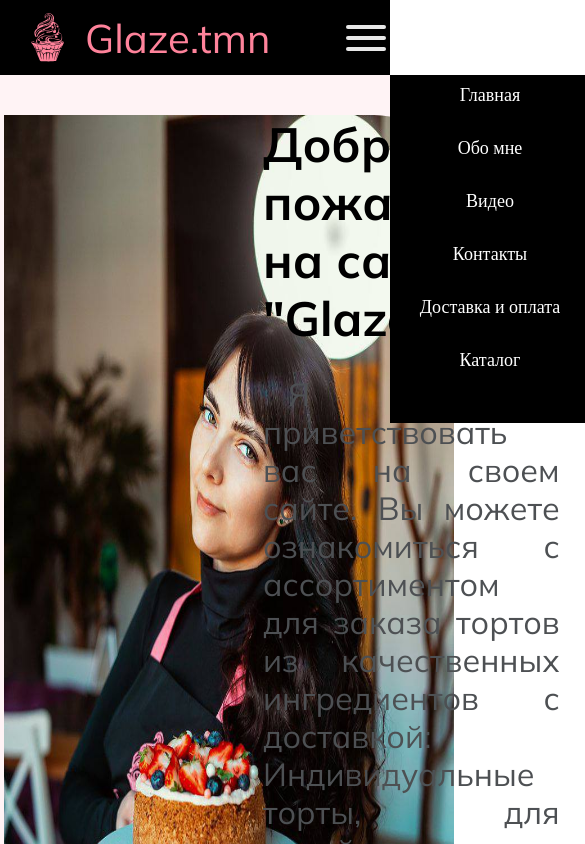
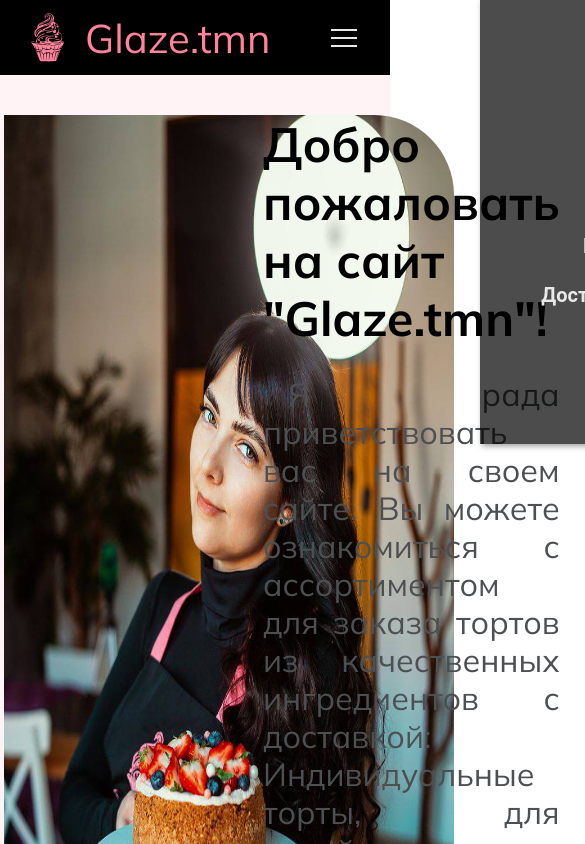
Before and after one commit to ZakirovaVera/DiplomProject_ZakirovaV, a Vue app: page / in a window 390 px wide. Shown: the top 844 px of the page, 585 px wide, since content can reach past the window. Built offline with nearby package versions, Linux system fonts and the light colour scheme.

Commit message:
HeaderComponent бургер меню редакт

```diff
--- a/src/components/HeaderComponent.vue
+++ b/src/components/HeaderComponent.vue
@@ -10,14 +10,16 @@
             <router-link class="header__right__a" :class="{ active: item.title == active }" @click="clickNav(item.title)"
                 :to="item.url" v-for="item in menulinks" :key="item.id">{{ item.title }}</router-link>
         </nav>
-        <div class="header__menu">
-            <input type="checkbox" id="burger-checkbox" class="burger-checkbox">
-            <label for="burger-checkbox" class="burger"></label>
-            <ul class="menu-list">
-                <router-link class="header__right__a menu-item" :class="{ active: item.title == active }"
+        <div class="hamburger-menu">
+            <input id="menu__toggle" type="checkbox" />
+            <label class="menu__btn" for="menu__toggle">
+                <span></span>
+            </label>
+            <nav class="menu__box">
+                <router-link class="header__right__a menu__item" :class="{ active: item.title == active }"
                     @click="clickNav(item.title)" :to="item.url" v-for="item in menulinks" :key="item.id">{{ item.title
                     }}</router-link>
-            </ul>
+            </nav>
         </div>
     </header>
 </template>
@@ -113,94 +115,94 @@
     }
 }
 
-.header__menu {
-    display: none;
-    padding-right: 4px;
-}
-
-.burger-checkbox {
-    position: absolute;
+#menu__toggle {
+    opacity: 0;
     visibility: hidden;
 }
 
-.burger {
-    position: relative;
-    z-index: 1;
-    cursor: pointer;
-    display: block;
-    position: relative;
-    border: none;
-    background: transparent;
-    width: 40px;
-    height: 26px;
+#menu__toggle:checked+.menu__btn>span {
+    transform: rotate(45deg);
 }
 
-.burger::before,
-.burger::after {
-    content: '';
-    left: 0;
-    position: absolute;
-    display: block;
-    width: 100%;
-    height: 4px;
-    border-radius: 10px;
-    background: $colorWhite;
+#menu__toggle:checked+.menu__btn>span::before {
+    top: 0;
+    transform: rotate(0deg);
 }
 
-.burger::before {
+#menu__toggle:checked+.menu__btn>span::after {
     top: 0;
-    box-shadow: 0 11px 0 $colorWhite;
-    transition: box-shadow .3s .15s, top .3s .15s, transform .3s;
+    transform: rotate(90deg);
 }
 
-.burger::after {
-    bottom: 0;
-    transition: bottom .3s .15s, transform .3s;
+#menu__toggle:checked~.menu__box {
+    right: 0 !important;
 }
 
-.burger-checkbox:checked+.burger::before {
-    top: 11px;
-    transform: rotate(45deg);
-    box-shadow: 0 6px 0 rgba(0, 0, 0, 0);
-    transition: box-shadow .15s, top .3s, transform .3s .15s;
+.hamburger-menu {
+    display: none;
 }
 
-.burger-checkbox:checked+.burger::after {
-    bottom: 11px;
-    transform: rotate(-45deg);
-    transition: bottom .3s, transform .3s .15s;
+.menu__btn {
+    display: flex;
+    align-items: center;
+    position: absolute;
+    top: 25px;
+    right: 20px;
+    transform: translate(-50%, 0);
+    width: 26px;
+    height: 26px;
+    cursor: pointer;
+    z-index: 1;
+
 }
 
-.menu-list {
-    top: $heightHeader;
-    right: 0;
+.menu__btn>span,
+.menu__btn>span::before,
+.menu__btn>span::after {
+    display: block;
     position: absolute;
-    display: grid;
-    gap: 12px;
-    padding: 0 0 42px;
-    margin: 0;
-    background: $colorHeaderFooter;
-    list-style-type: none;
-    transform: translateX(100%);
-    transition: right .3s;
-    width: 200px;
+    width: 100%;
+    height: 2px;
+    background-color: $colorWhite;
+    transition-duration: .25s;
 }
 
-.menu-item {
-    display: block;
-    padding: 8px;
-    color: white;
-    font-size: 18px;
-    text-align: center;
-    text-decoration: none;
+.menu__btn>span::before {
+    content: '';
+    top: -8px;
 }
 
-.menu-item:hover {
-    background: rgba(255, 255, 255, .2)
+.menu__btn>span::after {
+    content: '';
+    top: 8px;
 }
 
-.burger-checkbox:checked~.menu-list {
-    transform: translateX(0);
+.menu__box {
+    display: block;
+    position: fixed;
+    top: 0;
+    right: -100%;
+    width: 300px;
+    margin: 0;
+    padding: $heightHeader 0;
+    list-style: none;
+    background-color: rgb(0 0 0 / 70%);
+    box-shadow: 2px 2px 6px rgba(0, 0, 0, .4);
+    transition-duration: .25s;
+}
+
+.menu__item {
+    display: block;
+    padding: 12px 24px;
+    font-family: 'Roboto', sans-serif;
+    font-size: 20px;
+    font-weight: 600;
+    text-decoration: none;
+    transition-duration: .25s;
+}
+
+.menu__item:hover {
+    background-color: #CFD8DC;
 }
 
 .active {
@@ -213,7 +215,8 @@
         display: none;
     }
 
-    .header__menu {
+    .hamburger-menu {
         display: inline;
     }
-}</style>
+}
+</style>
```
